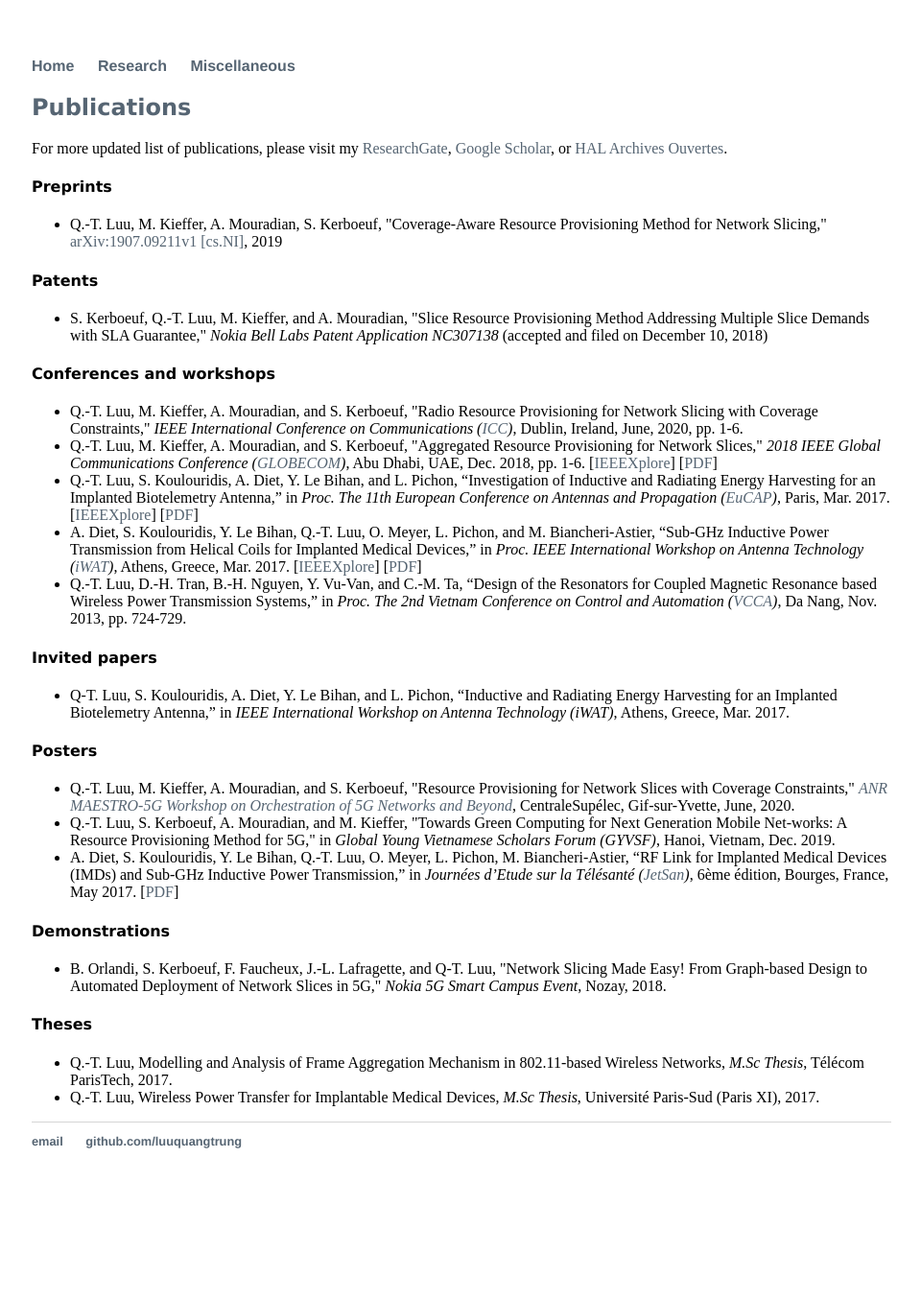
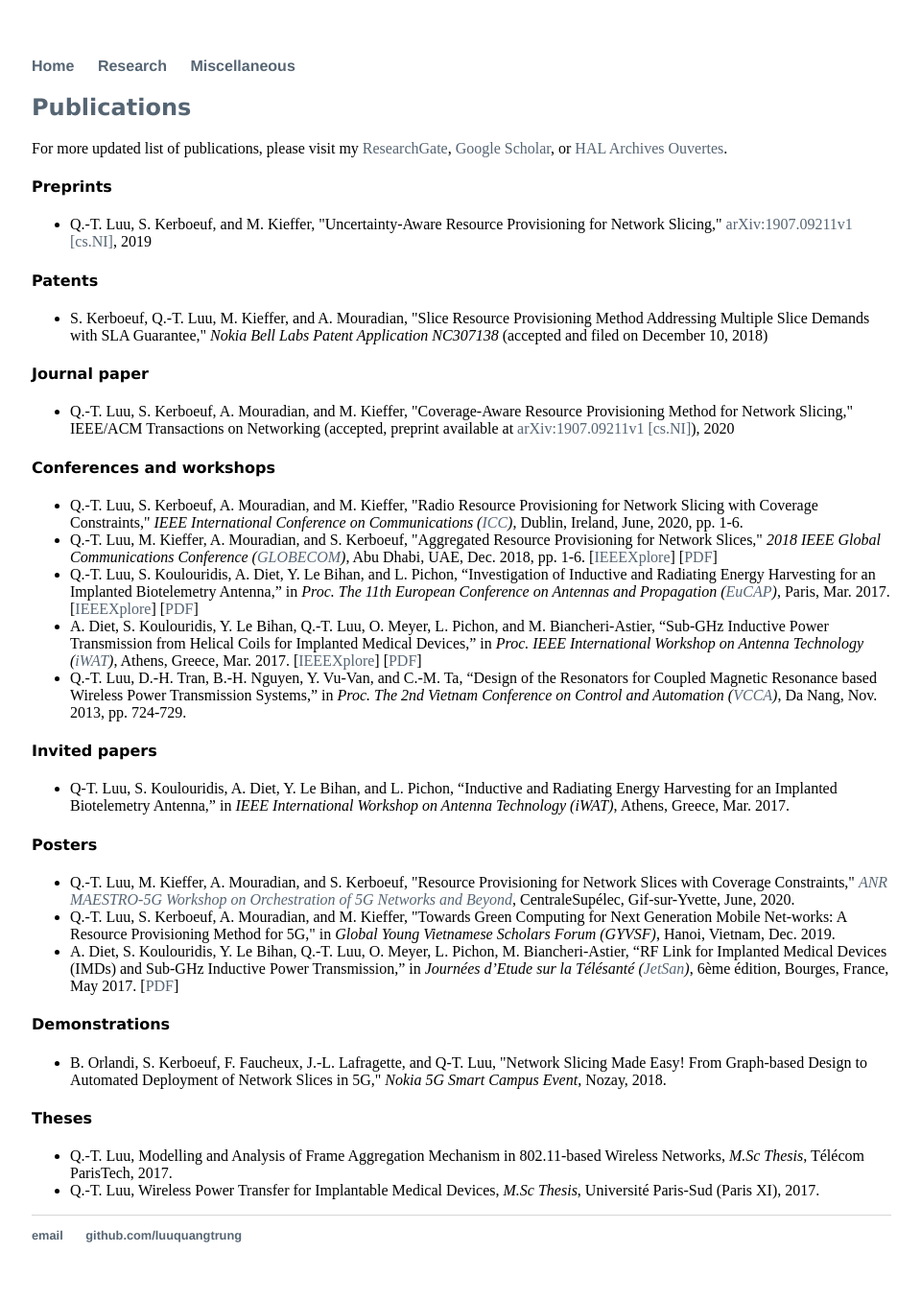
Before and after one commit to luuquangtrung/luuquangtrung.github.io_v1, a Jekyll site: the page built from research/index.html, in a window 1280 px wide. Shown: the whole page at 96% size, without its empty margins (159-1119 px from the left). Built offline with Jekyll 4.4.1, drawn with Linux system fonts in a browser that asks for light colours; before the commit the page ends 1257 px from its top, so only the background shows below that.

Commit message:
update research page

```diff
--- a/research/index.html
+++ b/research/index.html
@@ -17,7 +17,7 @@ For more updated list of publications, please visit my <a href="https://www.rese
 
 <ul>
 	<li>
-		Q.-T. Luu, M. Kieffer, A. Mouradian, S. Kerboeuf, "Coverage-Aware Resource Provisioning Method for Network Slicing," <a href="https://arxiv.org/abs/1907.09211"> arXiv:1907.09211v1 [cs.NI]</a>, 2019
+		Q.-T. Luu, S. Kerboeuf, and M. Kieffer, "Uncertainty-Aware Resource Provisioning for Network Slicing," <a href="https://arxiv.org/abs/2006.01104"> arXiv:1907.09211v1 [cs.NI]</a>, 2019
 	</li>
 </ul>
 
@@ -30,13 +30,20 @@ For more updated list of publications, please visit my <a href="https://www.rese
 	</li>
 </ul>
 
+<div> <h4 style="font-family:verdana;">Journal paper</h4> </div>
+
+<ul>
+	<li>
+		Q.-T. Luu, S. Kerboeuf, A. Mouradian, and M. Kieffer, "Coverage-Aware Resource Provisioning Method for Network Slicing," IEEE/ACM Transactions on Networking (accepted, preprint available at <a href="https://arxiv.org/abs/1907.09211"> arXiv:1907.09211v1 [cs.NI]</a>), 2020
+	</li>
+</ul>
 
 
 <div> <h4 style="font-family:verdana;">Conferences and workshops</h4> </div>
 
 <ul>
 	<li>
-		Q.-T. Luu, M. Kieffer, A. Mouradian, and S. Kerboeuf, "Radio Resource Provisioning for Network Slicing with Coverage Constraints," <i>IEEE International Conference on Communications (<a href="https://icc2020.ieee-icc.org/">ICC</a>)</i>, Dublin, Ireland, June, 2020, pp. 1-6.
+		Q.-T. Luu, S. Kerboeuf, A. Mouradian, and M. Kieffer, "Radio Resource Provisioning for Network Slicing with Coverage Constraints," <i>IEEE International Conference on Communications (<a href="https://icc2020.ieee-icc.org/">ICC</a>)</i>, Dublin, Ireland, June, 2020, pp. 1-6.
 	</li>
 	<li>
 		Q.-T. Luu, M. Kieffer, A. Mouradian, and S. Kerboeuf, "Aggregated Resource Provisioning for Network Slices," <i>2018 IEEE Global Communications Conference (<a href="http://globecom2018.ieee-globecom.org/">GLOBECOM</a>)</i>, Abu Dhabi, UAE, Dec. 2018, pp. 1-6. [<a href="https://ieeexplore.ieee.org/abstract/document/8648039">IEEEXplore</a>] [<a href="https://www.researchgate.net/publication/326572089_Aggregated_Resource_Provisioning_for_Network_Slices">PDF</a>]
```
